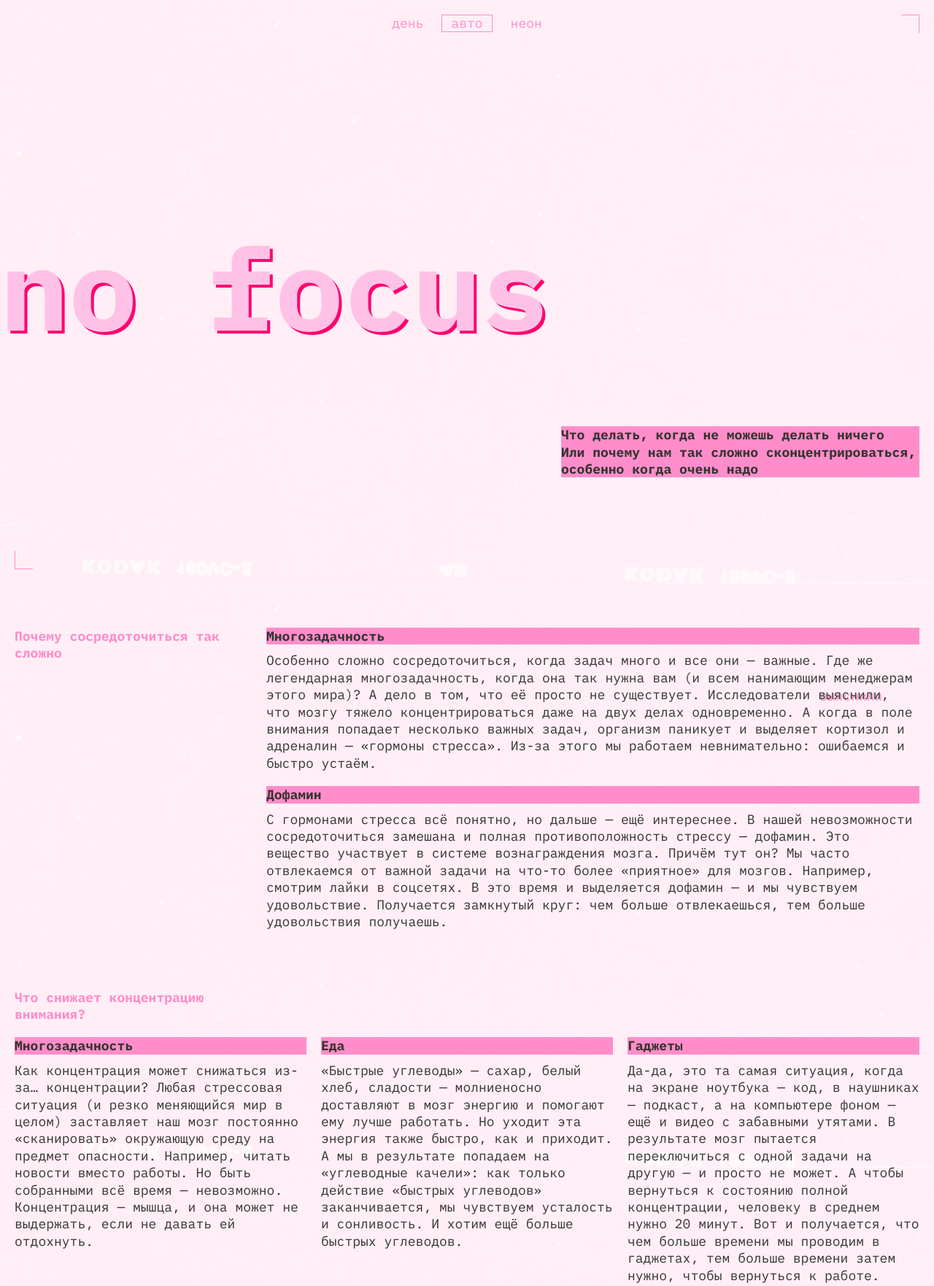
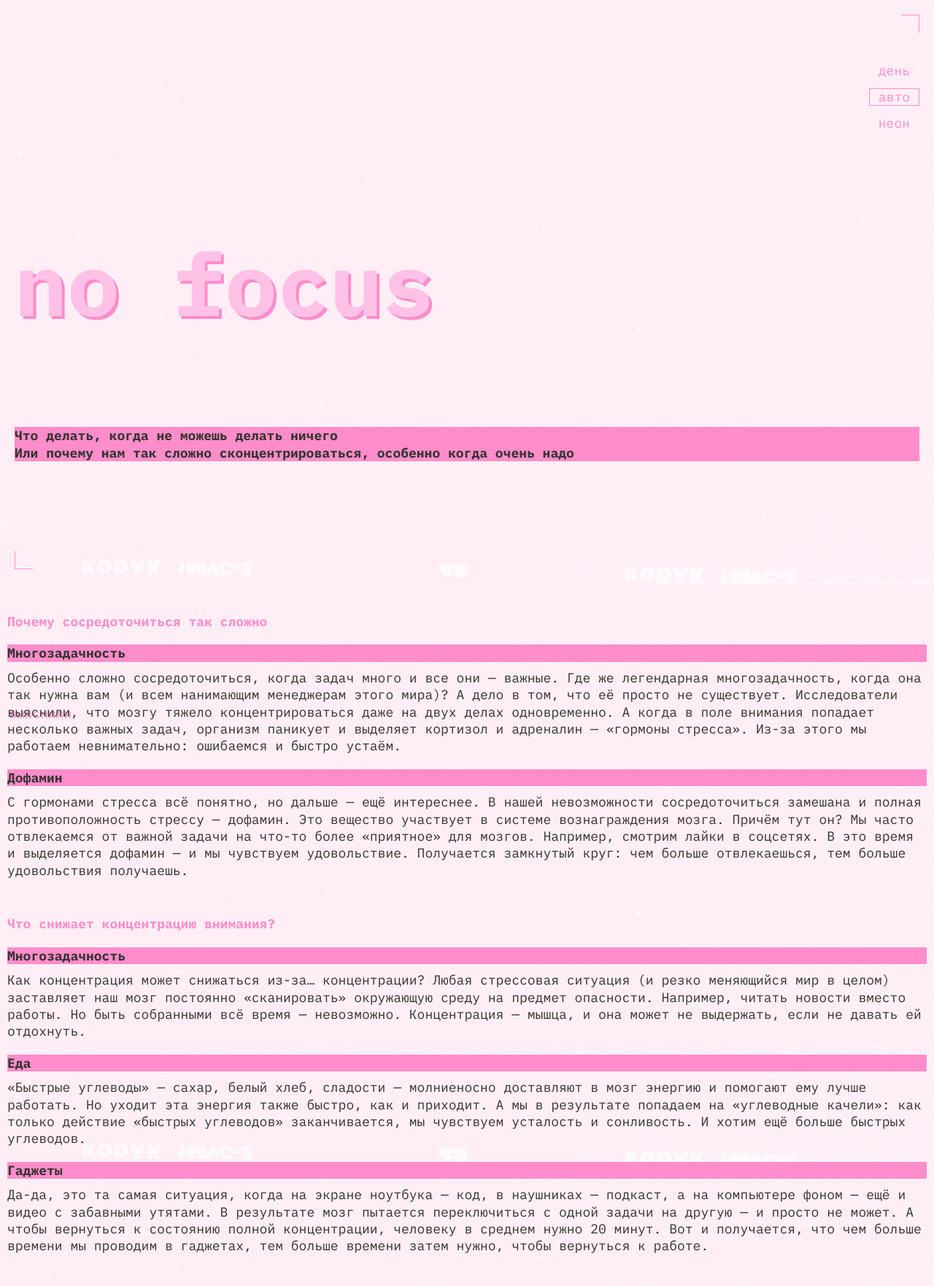
Before and after one commit to vikadedkova70-coder/slozhno-sosredotochitsya-ad, a plain HTML site: page index.html in a window 1280 px wide. Shown: the top 1762 px of the page at 73% size. Drawn offline with Linux system fonts and the light colour scheme.

Commit message:
Update style.css

```diff
--- a/styles/style.css
+++ b/styles/style.css
@@ -208,90 +208,3 @@ inset-block-end: 20px;
 .footer {
   place-items: center;
 }
-
-@media (width >= 768px) {
-  .rec-decor {
-    inset-inline-end: 28px;
-    inset-block-start: 20px;
-  }
-
-  .page-title {
-    font-size: clamp(7.5rem, 0.5625rem + 14.4531vw, 9.8125rem);
-  }
-
-  .section {
-    grid-template-columns: clamp(236px, calc(100% / 3.25), 315px) 1fr;
-  }
-
-  .section-what__articles-list {
-    grid-column-start: span 2;
-  }
-
-  .section-gallery {
-    grid-template-columns: 1fr;
-    gap: 20px;
-  }
-
-  .section-how__articles-list {
-    grid-column-start: 2;
-  }
-
-  .gallery-list {
-    grid-template-columns: repeat(3, 1fr);
-    gap: 20px;
-  }
-
-  .gallery-list__item:first-child,
-  .gallery-list__item:last-child {
-    grid-column-start: span 2;
-  }
-
-  .gallery-list__item:nth-child(2),
-  .gallery-list__item:nth-child(3) {
-    grid-row-start: span 2;
-  }
-
-  .header {
-    padding-inline-start: 0;
-  }
-
-  .header__theme-menu {
-    margin-block-start: 170px;
-    margin-block-end: 70px;
-  }
-
-  .header__title {
-    justify-self: end;
-    inline-size: clamp(364px, calc(100% / 2 - 10px), 491px);
-  }
-
-  .main {
-    gap: 80px;
-    padding: 60px 20px;
-  }
-}
-
-@media (width >= 1024px) {
-  .page-title {
-    text-shadow: 4px 4px 0 var(--color-purple-2, #ff0070);
-  }
-
-  .section {
-    column-gap: 30px;
-  }
-
-  .section-what__articles-list {
-    grid-template-columns: repeat(3, 1fr);
-  }
-
-  .header__theme-menu {
-    justify-self: center;
-    margin-inline-start: 20px;
-    margin-block-start: 0;
-    margin-block-end: 215px;
-  }
-
-  .header__theme-menu-list {
-    flex-direction: row;
-  }
-}
```
